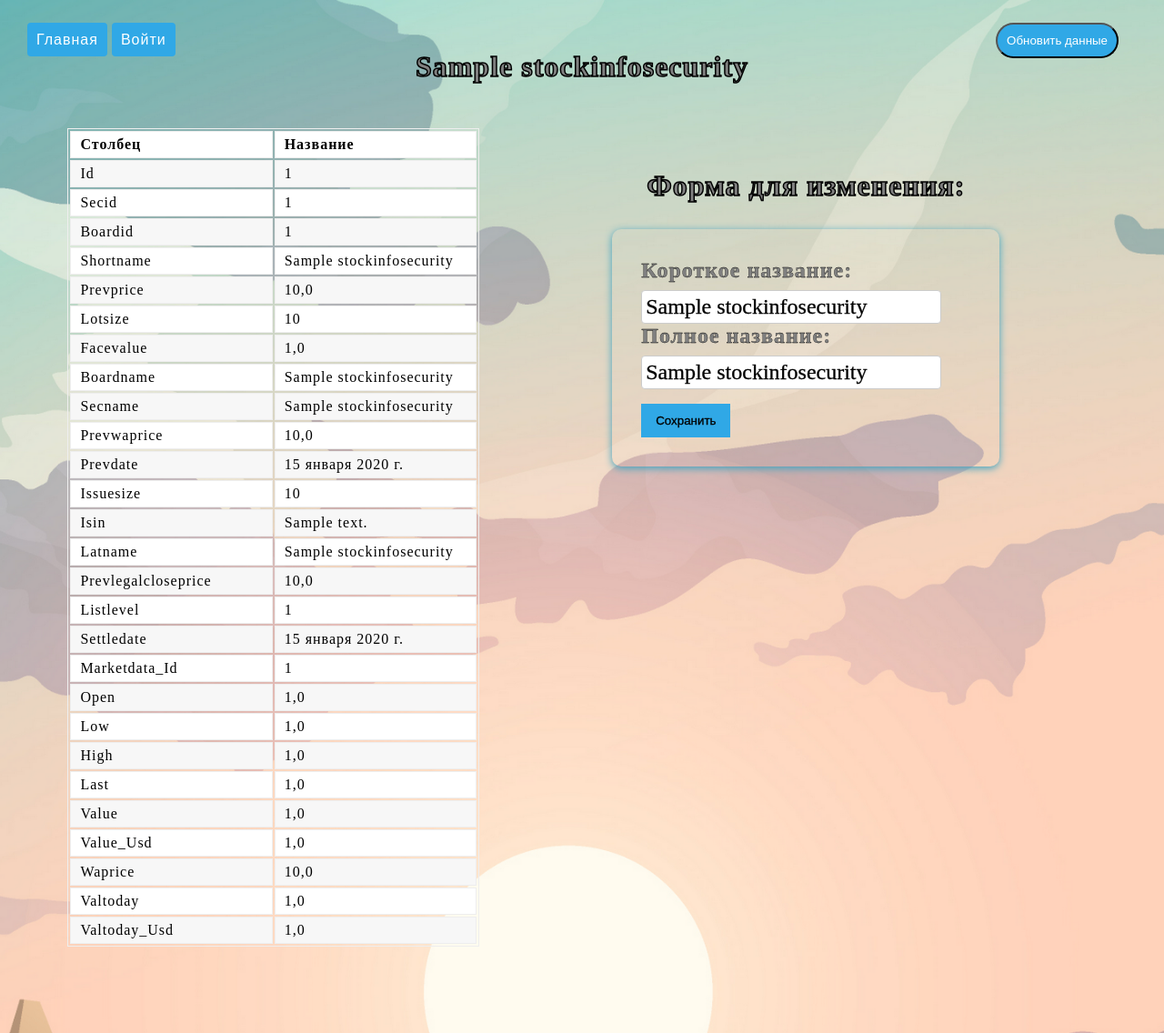
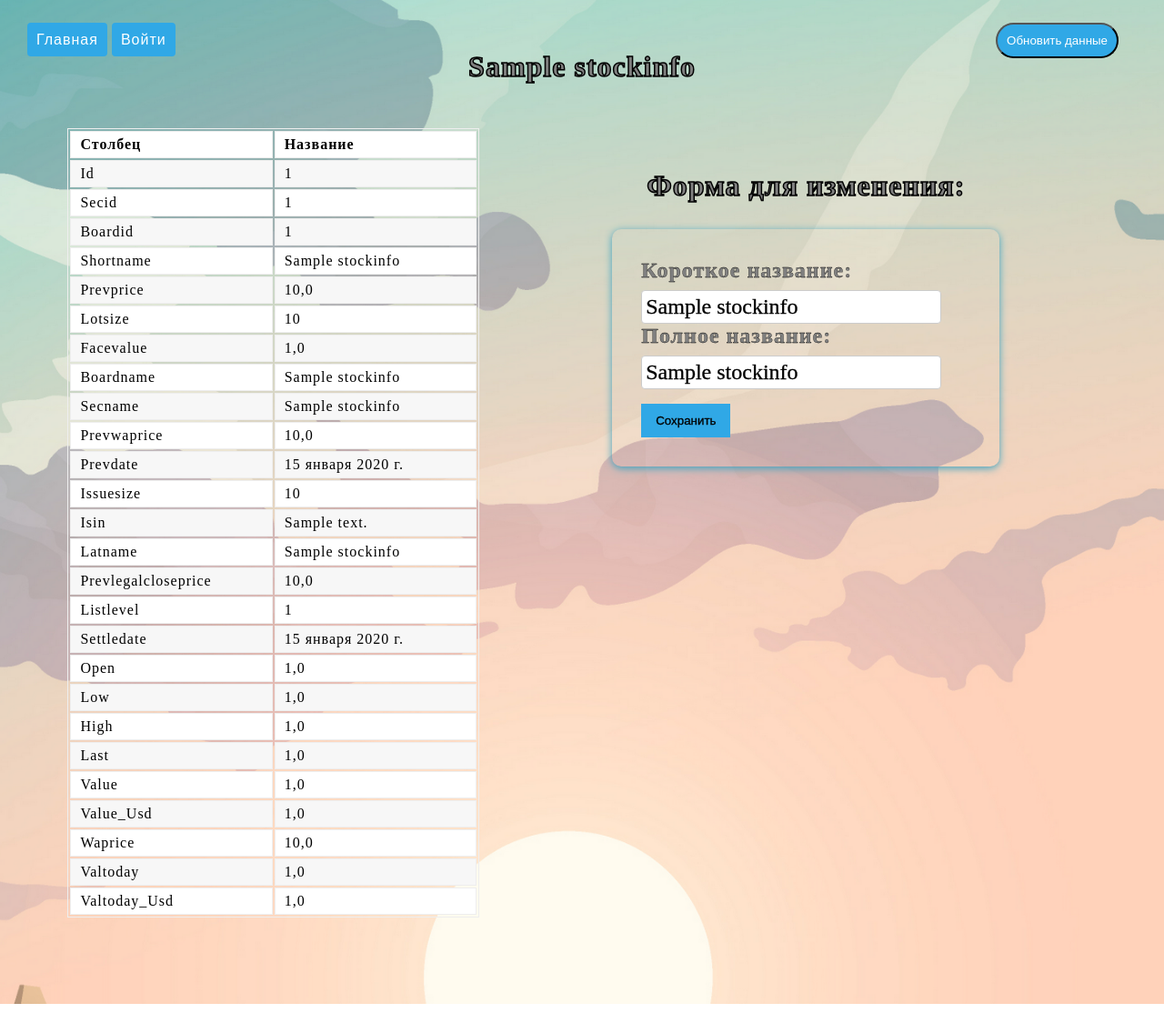
Before and after one commit to rebelbek/my_first_django_project, a Django app: page /1 in a window 1280 px wide. Shown: the whole page at 91% size. After the commit the page ends 1104 px from the top, so only its background shows below. Run offline with Django 4.2, Linux system fonts and the light colour scheme; tables that the repository leaves empty hold one stand-in row (values such as "Sample post").

Commit message:
Изменил модели и названия

```diff
--- a/stocks/forms.py
+++ b/stocks/forms.py
@@ -1,5 +1,5 @@
 from django import forms
-from .models import StockInfoSecurities
+from .models import StockInfo
 
 
 class SearchForm(forms.Form):
@@ -13,7 +13,7 @@
 
 class StockInfoForm(forms.ModelForm):
     class Meta:
-        model = StockInfoSecurities
+        model = StockInfo
         fields = ['shortname', 'secname']
         labels = {
             'shortname' : 'Короткое название',
--- a/stocks/models.py
+++ b/stocks/models.py
@@ -4,7 +4,7 @@
 
 # Create your models here.
 
-class StockInfoSecurities(models.Model):
+class StockInfo(models.Model):
     secid = models.CharField(max_length=10, unique=True)
     boardid = models.CharField(max_length=40)
     shortname = models.CharField(max_length=20, validators=[MinLengthValidator(3)], blank=False)
@@ -21,7 +21,15 @@
     prevlegalcloseprice = models.FloatField()
     listlevel = models.IntegerField()
     settledate = models.DateField()
-    marketdata = models.OneToOneField('StockInfoMarketdata', on_delete=models.SET_NULL, null=True, blank=True)
+    open = models.FloatField(null=True)
+    low = models.FloatField(null=True)
+    high = models.FloatField(null=True)
+    last = models.FloatField(null=True)
+    value = models.FloatField(null=True)
+    value_usd = models.FloatField(null=True)
+    waprice = models.FloatField(null=True)
+    valtoday = models.FloatField(null=True)
+    valtoday_usd = models.FloatField(null=True)
 
     def __str__(self):
         return f'{self.secname}'
@@ -33,21 +41,5 @@
         return reverse('stock_detail', args=[self.secid])
 
 
-class StockInfoMarketdata(models.Model):
-    secid = models.CharField(max_length=10, unique=True)
-    boardid = models.CharField(max_length=40, null=True)
-    open = models.FloatField(null=True)
-    low = models.FloatField(null=True)
-    high = models.FloatField(null=True)
-    last = models.FloatField(null=True)
-    value = models.FloatField(null=True)
-    value_usd = models.FloatField(null=True)
-    waprice = models.FloatField(null=True)
-    valtoday = models.FloatField(null=True)
-    valtoday_usd = models.FloatField(null=True)
-
-    def __str__(self):
-        return f'{self.secid}'
-
 
 # python3 manage.py shell_plus --print-sql
--- a/stocks/templates/stocks/stock_detail.html
+++ b/stocks/templates/stocks/stock_detail.html
@@ -25,11 +25,6 @@
         <td>{{key|title}}</td>
         <td>{{value}}</td>
     {% endfor %}
-    {% for key, value in values_marketdata_list %}
-    <tr>
-        <td>{{key|title}}</td>
-        <td>{{value}}</td>
-    {% endfor %}
     </tr>
 </table>
 <article>
--- a/stocks/templates/stocks/stocks.html
+++ b/stocks/templates/stocks/stocks.html
@@ -45,7 +45,7 @@
             <td><b>{{stock.secname}}</b></td>
             <td><b>{{stock.issuesize}}</b></td>
             <td><b>{{stock.lotsize}}</b></td>
-            <td><b>{{stock.marketdata.last}}</b></td>
+            <td><b>{{stock.last}}</b></td>
         </tr>
         {% endfor %}
     </table>
--- a/stocks/views.py
+++ b/stocks/views.py
@@ -4,7 +4,7 @@
 from django.http import HttpResponseRedirect
 from django.urls import reverse
 from django.db import connection
-from .models import StockInfoSecurities, StockInfoMarketdata
+from .models import StockInfo
 from .forms import SearchForm, StockInfoForm
 from .scripts.get_stocks import get_stocks_dict, get_stock_dict
 
@@ -18,33 +18,20 @@
     '''Автообновление акций каждые 10 секунд с 9:50 по 23:50'''
     duration = datetime.now().time() > time(9, 50) and datetime.now().time() < time(23, 50)
     while duration:
-        stocks_fields_securities = get_stocks_dict(dict(StockInfoSecurities().__dict__.items()))
-        stocks_fields_marketdata = get_stocks_dict(dict(StockInfoMarketdata().__dict__.items()))
-        # обновить данные для таблицы StockInfoSecurities
+        stocks_fields_securities = get_stocks_dict(dict(StockInfo().__dict__.items()))
 
         for item in stocks_fields_securities:
             try:
-                StockInfoSecurities.objects.filter(secid=item['secid']).update(**item)
+                StockInfo.objects.filter(secid=item['secid']).update(**item)
             except:
-                StockInfoSecurities.objects.create(**item)
-        # обновить данные для таблицы StockInfoMarketdata
-        for item in stocks_fields_marketdata:
-            try:
-                StockInfoMarketdata.objects.filter(secid=item['secid']).update(**item)
-            except:
-                StockInfoMarketdata.objects.create(**item)
-        # связать таблицы у новых акций
-        new_stocks = [item for item in StockInfoSecurities.objects.all() if not item.marketdata]
-        if new_stocks:
-            for item in new_stocks:
-                item.marketdata = StockInfoMarketdata.objects.get(secid=f'{item.secid}')
-                item.save()
+                StockInfo.objects.create(**item)
+
         t.sleep(10)  # модуль time as t
 
 
 def stocks_main(request):
     form = SearchForm()
-    stocks = StockInfoSecurities.objects.order_by('secid')
+    stocks = StockInfo.objects.order_by('secid')
     stocks_count = stocks.count()
     context = {'stocks': stocks,
                'form': form,
@@ -55,7 +42,7 @@
 
 
 def stock_detail(request, secid: str):
-    stock = get_object_or_404(StockInfoSecurities, secid=secid)
+    stock = get_object_or_404(StockInfo, secid=secid)
     if request.method == 'POST':
         form = StockInfoForm(request.POST, instance=stock)
         if form.is_valid():
@@ -65,13 +52,7 @@
     else:
         form = StockInfoForm(instance=stock)
     values_list = list(stock.__dict__.items())[1:]
-    try:
-        stock_marketdata = StockInfoMarketdata.objects.get(secid=f'{stock.secid}')
-        values_marketdata_list = list(stock_marketdata.__dict__.items())[4:]
-    except:
-        values_marketdata_list = []
     context = {'values_list': values_list,
-               'values_marketdata_list': values_marketdata_list,
                'stock': stock,
                'form': form}
     return render(request, 'stocks/stock_detail.html', context=context)
@@ -81,9 +62,9 @@
     form = SearchForm(request.GET)
     if form.is_valid():
         if form.cleaned_data['field'] == 'Secname':
-            stocks = StockInfoSecurities.objects.filter(secname__icontains=form.cleaned_data['input'])
+            stocks = StockInfo.objects.filter(secname__icontains=form.cleaned_data['input'])
         elif form.cleaned_data['field'] == 'Secid':
-            stocks = StockInfoSecurities.objects.filter(secid__icontains=form.cleaned_data['input'])
+            stocks = StockInfo.objects.filter(secid__icontains=form.cleaned_data['input'])
     else:
         redirect_url = reverse('main_stocks')
         return HttpResponseRedirect(redirect_url)
@@ -128,36 +109,22 @@
 
 
 def stock_update(request, secid: str):
-    stock_fields_securities = get_stock_dict(dict(StockInfoSecurities.objects.get(secid=secid).__dict__.items()))
-    stock_fields_marketdata = get_stock_dict(dict(StockInfoMarketdata.objects.get(secid=secid).__dict__.items()))
-    # обновить данные для таблицы StockInfoSecurities
-    StockInfoSecurities.objects.filter(secid=secid).update(**stock_fields_securities)
-    # обновить данные для таблицы StockInfoMarketdata
-    StockInfoMarketdata.objects.filter(secid=secid).update(**stock_fields_marketdata)
+    stock_fields_securities = get_stock_dict(dict(StockInfo.objects.get(secid=secid).__dict__.items()))
+    StockInfo.objects.filter(secid=secid).update(**stock_fields_securities)
     redirect_url = reverse('stock_detail', args=[secid])
     return HttpResponseRedirect(redirect_url)
 
 
 def stocks_delete(request):
     with (connection.cursor() as cursor):
-        cursor.execute("delete from stocks_stockinfosecurities")
-        cursor.execute("delete from stocks_stockinfomarketdata")
+        cursor.execute("delete from stocks_stockinfo")
     redirect_url = reverse('stocks_main')
     return HttpResponseRedirect(redirect_url)
 
 
 def stocks_download(request):
-    stocks_fields_securities = get_stocks_dict(dict(StockInfoSecurities().__dict__.items()))
-    stocks_fields_marketdata = get_stocks_dict(dict(StockInfoMarketdata().__dict__.items()))
-    # сохранить данные для таблицы StockInfoSecurities
+    stocks_fields_securities = get_stocks_dict(dict(StockInfo().__dict__.items()))
     for item in stocks_fields_securities:
-        StockInfoSecurities.objects.create(**item)
-    # сохранить данные для таблицы StockInfoMarketdata
-    for item in stocks_fields_marketdata:
-        StockInfoMarketdata.objects.create(**item)
-    # связать таблицы
-    for item in StockInfoSecurities.objects.all():
-        item.marketdata = StockInfoMarketdata.objects.get(secid=f'{item.secid}')
-        item.save()
+        StockInfo.objects.create(**item)
     redirect_url = reverse('stocks_main')
     return HttpResponseRedirect(redirect_url)
--- a/users/models.py
+++ b/users/models.py
@@ -1,11 +1,11 @@
 from django.db import models
 from django.core.validators import MinLengthValidator
-from stocks.models import StockInfoSecurities
+from stocks.models import StockInfo
 
 # Create your models here.
 
 class UserDealInfo(models.Model):
-    stock = models.ForeignKey(StockInfoSecurities, on_delete=models.SET_NULL, null=True)
+    stock = models.ForeignKey(StockInfo, on_delete=models.SET_NULL, null=True)
     username = models.CharField(max_length=40)
     secid = models.CharField(max_length=10)
     custom_secname = models.CharField(max_length=40, validators=[MinLengthValidator(3)], blank=False)
--- a/users/templates/users/cabinet.html
+++ b/users/templates/users/cabinet.html
@@ -43,7 +43,7 @@
             <td><b>{{deal.quantity}}</b></td>
             <td><b>{{deal.buy_price|floatformat:2}}</b></td>
             <td><b>{{deal.cost|floatformat:2}}</b></td>
-            <td><b>{{deal.stock.marketdata.last|floatformat:2}}</b></td>
+            <td><b>{{deal.stock.last|floatformat:2}}</b></td>
             <td><b>{{deal.value|floatformat:2}}</b></td>
             {% if deal.profit > 0 %}
             <td style="background-color: green"><b>{{deal.profit|floatformat:2}}</b></td>
```
Also changed, not shown: stocks/admin.py (+3 -9 lines), stocks/scripts/get_stocks.py (+7 -9 lines), users/templates/users/deal_detail.html (+1 -6 lines), users/views.py (+6 -10 lines), stocks/migrations/0001_initial.py, users/migrations/0001_initial.py, users/migrations/0002_alter_userdealinfo_stock.py (deleted), users/migrations/0003_alter_userdealinfo_stock.py (deleted).
